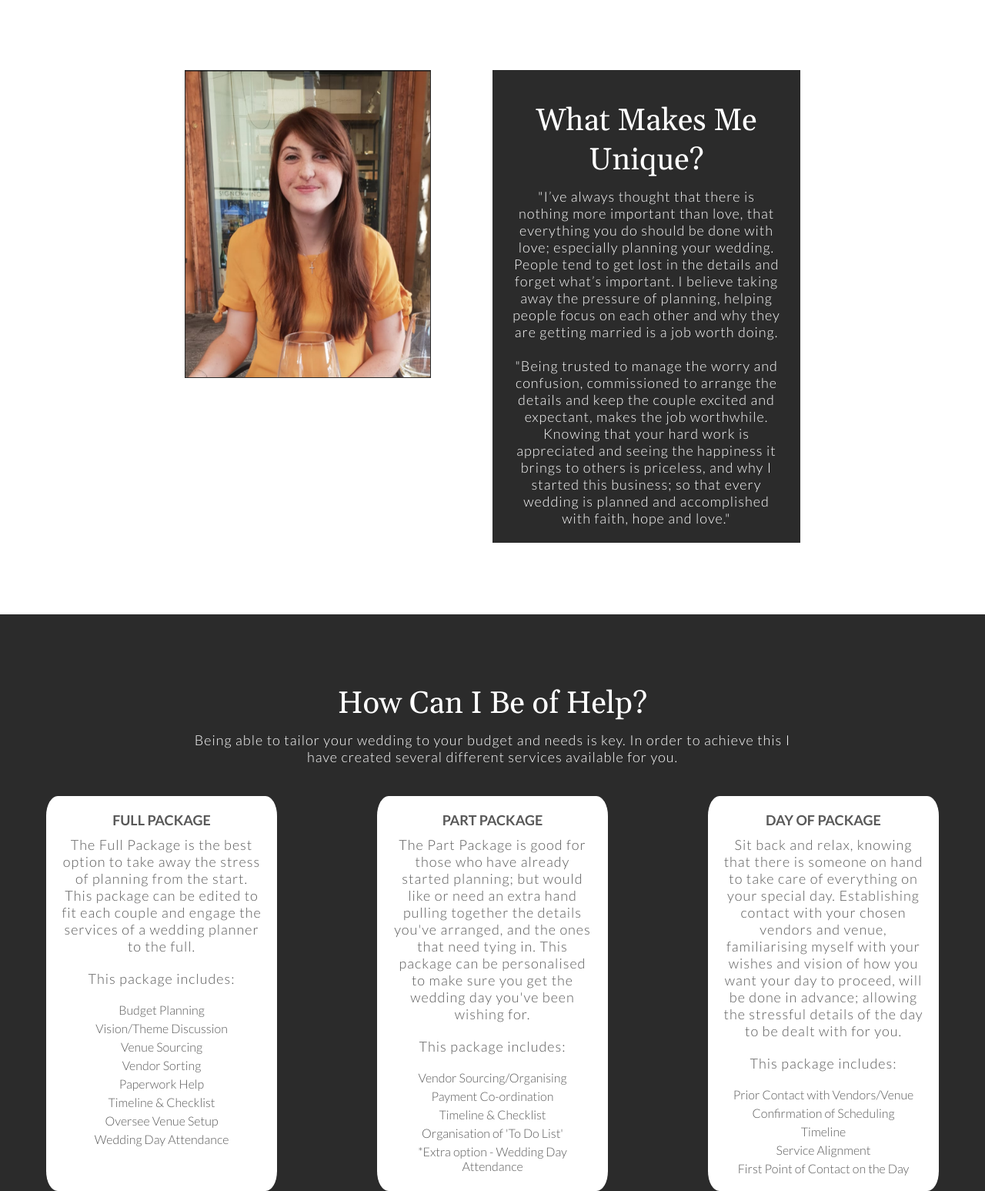
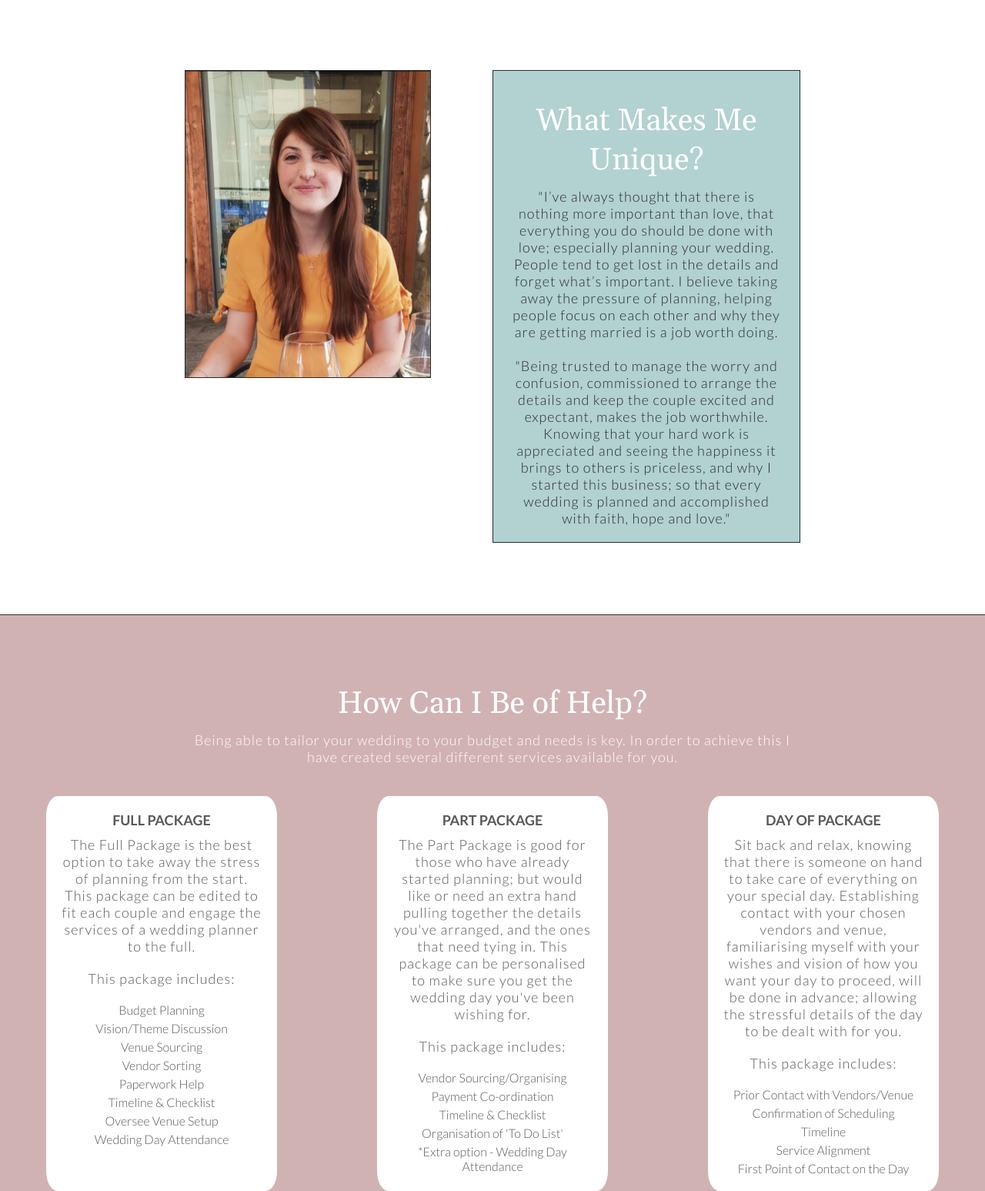
Before and after one commit to NathenJohns/zoe-webpage, a website: page index.html in a window 1280 px wide. Shown: the part 802-2349 px from the top of the page at 77% size. Drawn offline with nearby package versions, Linux system fonts and the light colour scheme.

Commit message:
colouring of sections

```diff
--- a/css/styles.css
+++ b/css/styles.css
@@ -135,7 +135,7 @@ header.sticky ul li a:hover {
 .about-box {
     height: 100%;
     width: 100%;
-    background: #2b2b2b;
+    background:#b2d1d1;
     border: 1px solid #2b2b2b;
     padding: 0 25px;
 }
@@ -146,7 +146,7 @@ header.sticky ul li a:hover {
 }
 
 .about-info {
-    background: #2b2b2b;
+    background: #b2d1d1;
     position: relative;
     grid-gap: 30px;
     max-width: 100%;
@@ -163,13 +163,16 @@ header.sticky ul li a:hover {
 }
 
 .about-info p {
-    color: #fff;
+    color: #2b2b2b;
     font-size: 18px;
 }
 
 #packages {
-    background: #2b2b2b;
+    background: #d1b2b2;
     padding-top: 50px;
+    border-top: 1px solid #2b2b2b;
+    border-bottom: 1px solid #2b2b2b;
+
 }
 
 .mxw800p {
@@ -460,4 +463,8 @@ p {
     .sec {
         padding: 10px 0px;
     }
+
+    svg {
+        display: none;
+    }
 }
```
